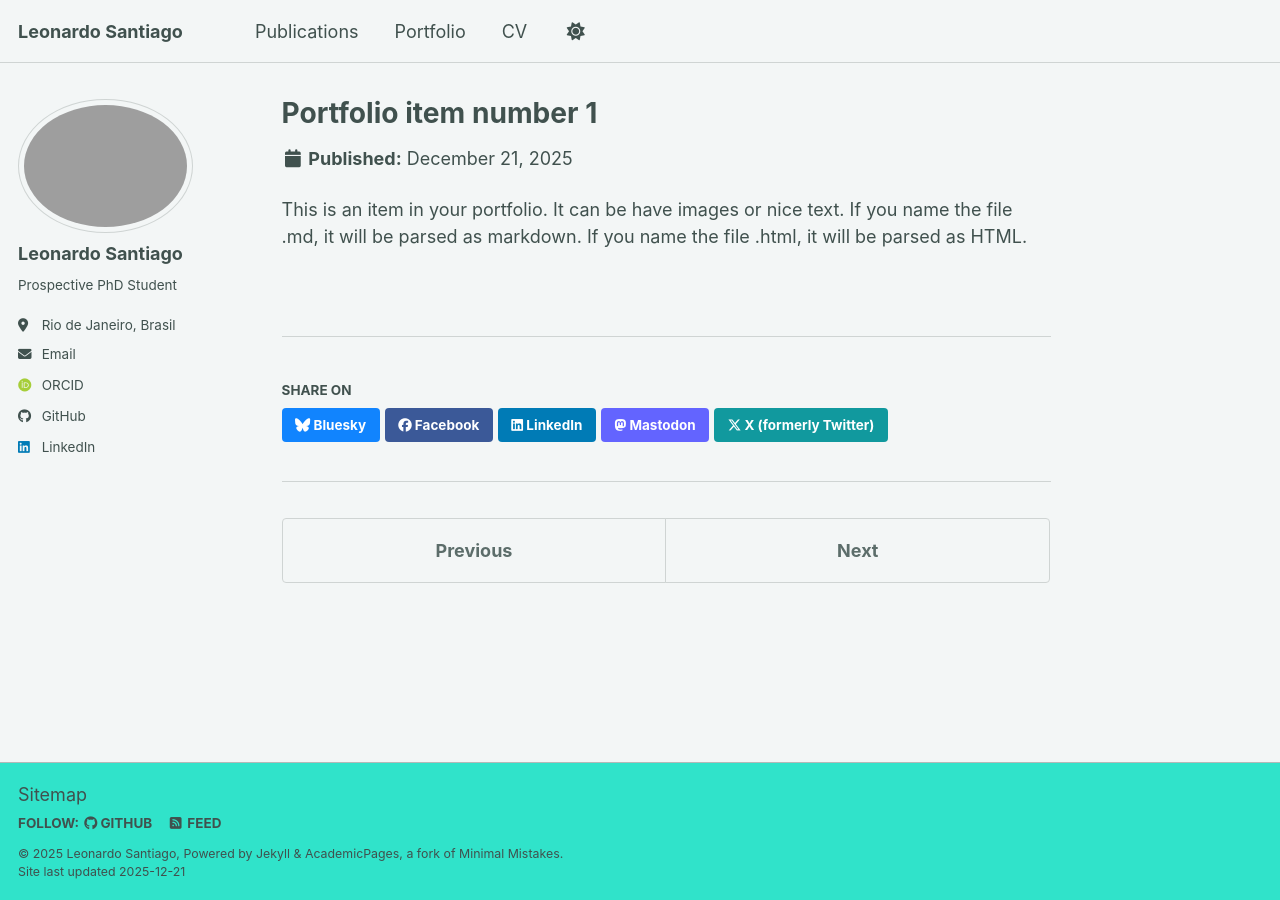
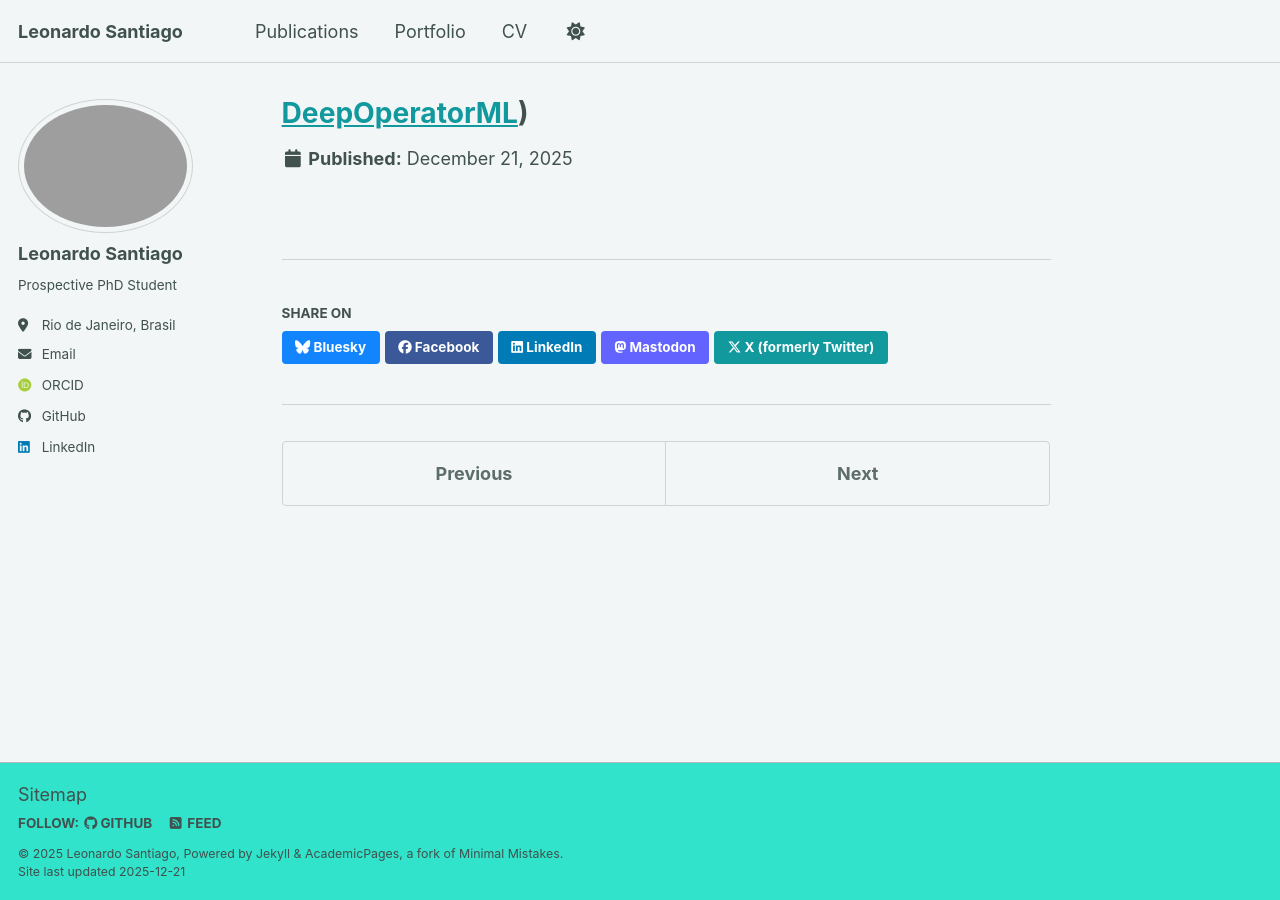
Before and after one commit to lsantiago-s/lsantiago-s.github.io, a Jekyll site: the page built from _portfolio/portfolio-1.md, in a window 1280 px wide. Built offline with Jekyll 4.4.1, drawn with Linux system fonts in a browser that asks for light colours; some web fonts are replaced; a script bundle is joined from its source files by our own code; library files that are not in the unit come from our copies.

Commit message:
Revise portfolio item number 1 with new content
Updated portfolio item with new title and detailed description.

```diff
--- a/_portfolio/portfolio-1.md
+++ b/_portfolio/portfolio-1.md
@@ -1,7 +1,7 @@
 ---
-title: "Portfolio item number 1"
-excerpt: "Short description of portfolio item number 1<br/><img src='/images/500x300.png'>"
+title: "[DeepOperatorML](https://github.com/lsants/DeepOperatorML))"
+excerpt: "We propose that the use of operator learning schemes ([DeepONet](https://arxiv.org/abs/1910.03193), [FNO](https://arxiv.org/abs/2010.08895)) can vastly improve the computational cost of solving boundary value problems on unbounded domains when compared to classical methods using numerical integration. One such example is [Rayleigh wave propagation on unbounded media](https://royalsocietypublishing.org/doi/10.1098/rspa.1993.0119).
+	- **Goal:** This project's original goal was to reduce the cost of the Boundary Element Method using Operator Learning, but it later extended it for solving any physical system governed by PDEs.
+	- **Status:** Currently, the repository consists of a python library written during my Master's thesis that proposes a framework for solving data-driven scientific machine learning problems using several implemented architectures (a wide variety of DeepONets and FNOs).<br/><img src='/images/deepoperatorml.png'>"
 collection: portfolio
 ---
-
-This is an item in your portfolio. It can be have images or nice text. If you name the file .md, it will be parsed as markdown. If you name the file .html, it will be parsed as HTML.
```
